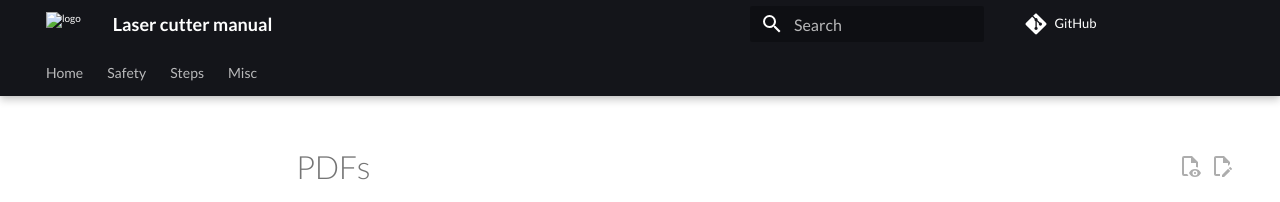
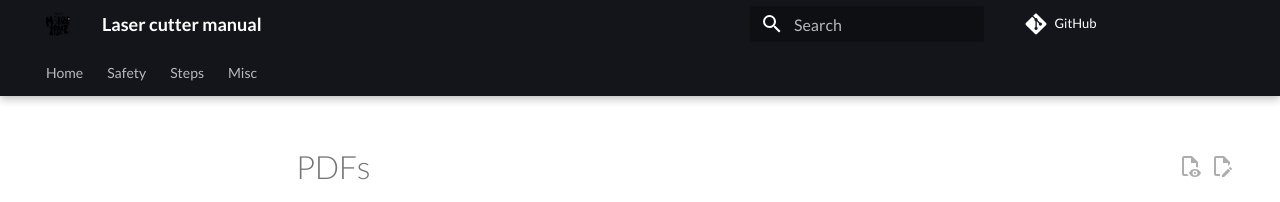
Before and after one commit to uppsala-makerspace/laser_cutter_guide, an MkDocs documentation site: the page built from docs/pdfs/README.md, in a window 1280 px wide. Shown: the top 202 px of the page. Built offline with MkDocs 1.6.1 and Material for MkDocs 9.7.7, drawn with Linux system fonts in a browser that asks for light colours; comment, search, counter and statistics services are not loaded.

Commit message:
Fix logo

```diff
--- a/mkdocs.yml
+++ b/mkdocs.yml
@@ -26,7 +26,7 @@ theme:
   palette:
     primary: black
 
-  logo: svgs/2024_logo_Simple_Black_thumbnail.png
+  logo: logo/2024_logo_Simple_Black_thumbnail.png
 
   features:
     - toc.integrate
```
Also changed, not shown: docs/logo/2024_logo_Simple_Black_thumbnail.png (added).
